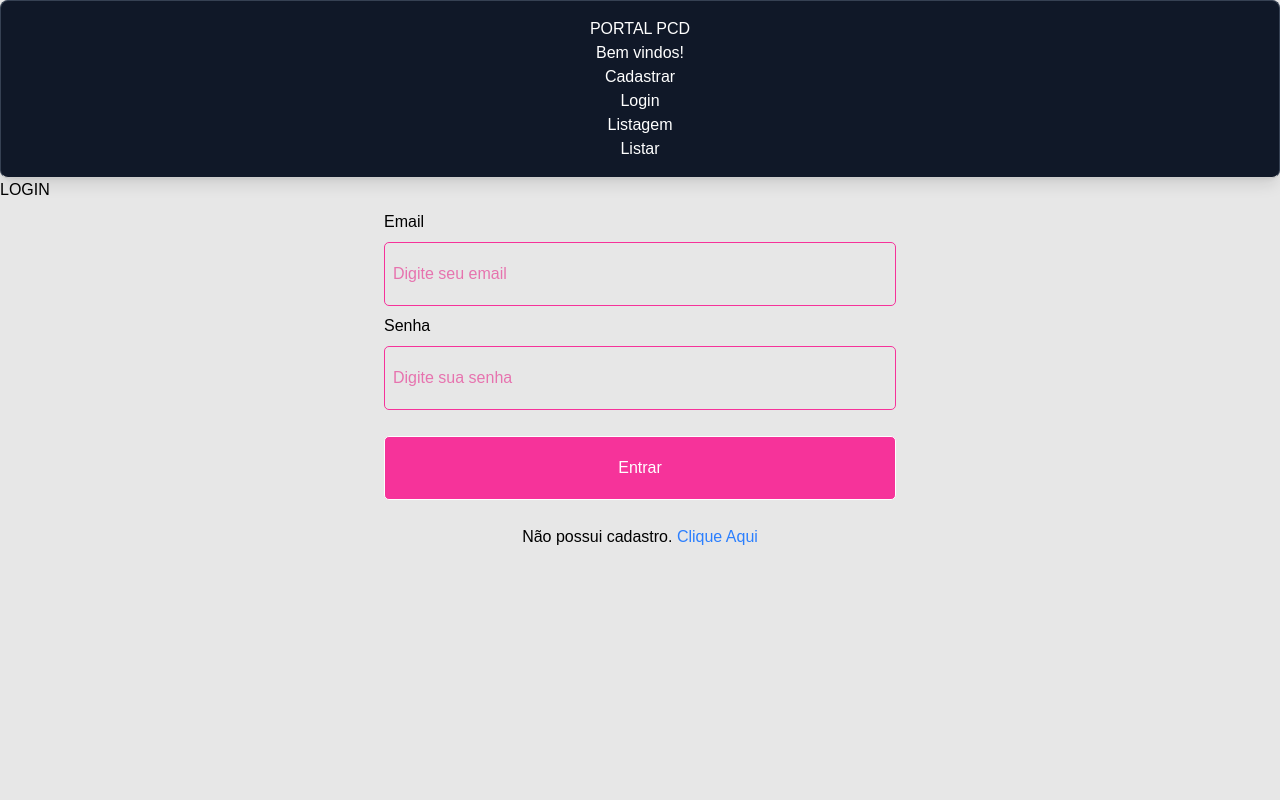
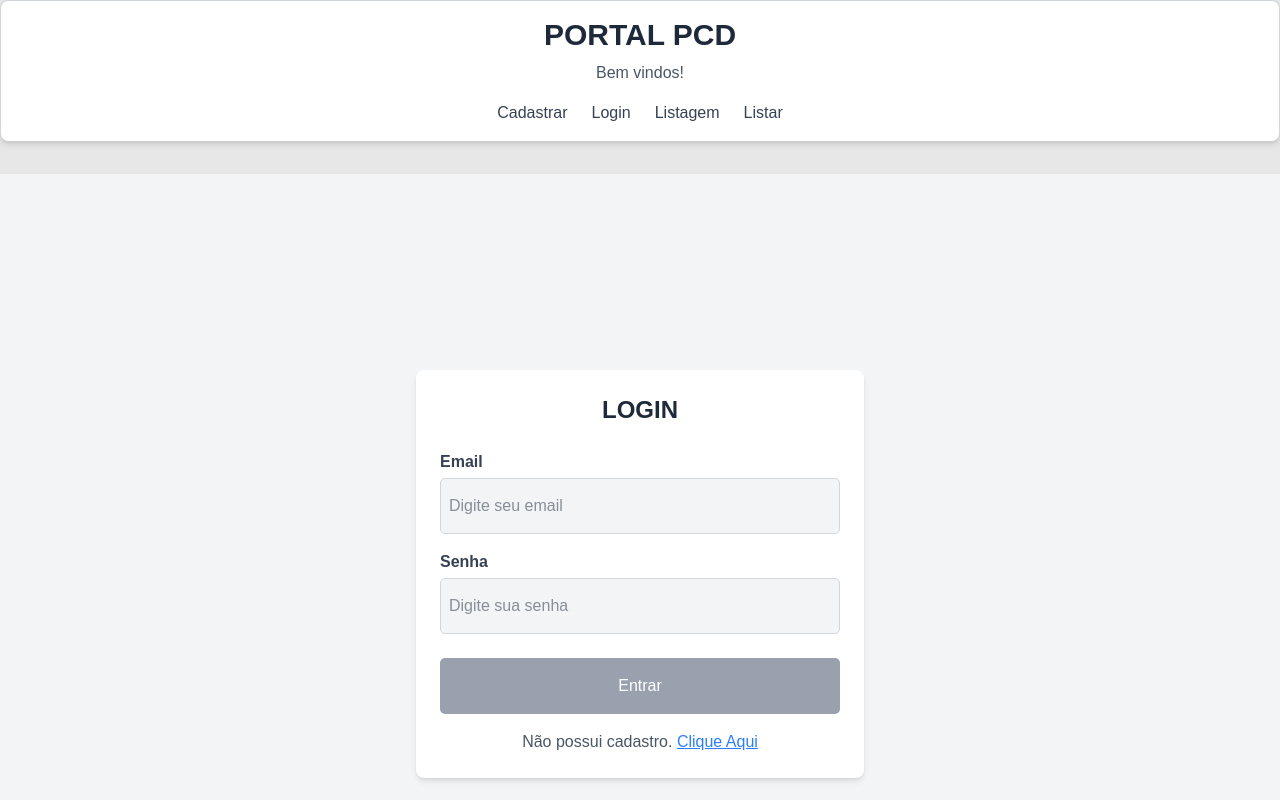
Before and after one commit to Renato-005/Portal-PCD, a Next.js app in the folder portal-pcd/: page /login in a window 1280 px wide. Shown: the top 800 px of the page. Built offline with nearby package versions, Linux system fonts and the light colour scheme.

Commit message:
Adicionando css ao projeto

```diff
--- a/portal-pcd/src/app/globals.css
+++ b/portal-pcd/src/app/globals.css
@@ -32,24 +32,77 @@
     backdrop-filter: blur(10px) brightness(0.8);
   }
 
-  .form-login{
-    input{
-      @apply invalid:border-pink-500 invalid:text-pink-600 focus:border-sky-500 focus:outline focus:outline-sky-500 focus:invalid:border-pink-500 focus:invalid:outline-pink-500 disabled:border-gray-200 disabled:bg-gray-50 disabled:text-gray-500 disabled:shadow-none dark:disabled:border-gray-700 dark:disabled:bg-gray-800/20 block border-[1px] mx-auto w-[40vw] h-[8vh] rounded-[5px] p-2;
+  .form-login {
+    @apply bg-white p-6 rounded-lg shadow-md w-[90vw] max-w-md mx-auto;
   }
 
-    button{
-      @apply  bg-pink-500 hover:border-[1px] hover:border-pink-600 hover:bg-white hover:text-pink-500 text-white focus:outline focus:outline-sky-500  disabled:border-gray-200 disabled:bg-gray-50 disabled:text-gray-500 disabled:shadow-none dark:disabled:border-gray-700 dark:disabled:bg-gray-800/20 block border-[1px] mx-auto w-[40vw] h-[8vh] rounded-[5px] p-2 my-[2%] transition ease-in cursor-pointer;
+  .form-login input {
+    @apply bg-gray-100 text-gray-800 border border-gray-300
+    focus:border-gray-600 focus:outline-none focus:ring-1 focus:ring-gray-500
+    hover:bg-gray-200 block w-full h-[7vh] rounded-[5px] p-2 mb-4;
   }
 
-    label{
-      @apply block mx-auto w-[40vw] my-2;
+  .form-login button {
+    @apply bg-gray-400 text-white hover:bg-gray-600
+    focus:outline-none focus:ring-2 focus:ring-gray-600
+    w-full h-[7vh] rounded-[5px] p-2 mt-2 transition ease-in cursor-pointer;
   }
 
-
+  .form-login label {
+    @apply block text-gray-700 font-semibold mb-1;
   }
 
+  .form-login legend {
+    @apply text-center text-2xl font-bold mb-6 text-gray-800;
+  }
 
+  .form-login p {
+    @apply mt-4 text-gray-600;
+  }
 
+  .form-login a {
+    @apply underline hover:text-gray-800;
+  }
+
+  .form-cadastro {
+    @apply bg-white p-6 rounded-lg shadow-md w-[90vw] max-w-md mx-auto;
+  }
+
+  .form-cadastro-input {
+    @apply bg-gray-100 text-gray-800 border border-gray-300
+    focus:border-gray-600 focus:outline-none focus:ring-1 focus:ring-gray-500
+    hover:bg-gray-200 block w-full h-[7vh] rounded-[5px] p-2 mb-4;
+  }
+
+  .form-cadastro-button {
+    @apply bg-gray-400 text-white hover:bg-gray-600
+    focus:outline-none focus:ring-2 focus:ring-gray-600
+    w-full h-[7vh] rounded-[5px] p-2 mt-2 transition ease-in cursor-pointer;
+  }
+
+  .form-cadastro-label {
+    @apply block text-gray-700 font-semibold mb-1;
+  }
+
+  .form-cadastro-legend {
+    @apply text-center text-2xl font-bold mb-6 text-gray-800;
+  }
+
+  .meu-cabecalho {
+    @apply bg-white text-gray-800 shadow-md w-full p-6 rounded-b-lg flex flex-col items-center justify-center mb-8 border-b border-gray-300;
+  }
+
+  .meu-cabecalho h1 {
+    @apply text-3xl font-bold mb-2 text-center;
+  }
+
+  .meu-cabecalho p {
+    @apply text-gray-600 text-center text-base;
+  }
+
+  .dark .meu-cabecalho {
+    @apply bg-gray-900 text-white border-gray-700;
+  }
 }
 
 .meu-container {
--- a/portal-pcd/src/components/Cadastro/Cadastro.tsx
+++ b/portal-pcd/src/components/Cadastro/Cadastro.tsx
@@ -42,12 +42,12 @@ export default function Cadastro() {
       }
 
   return (
-    <div>
+    <div className="min-h-screen flex items-center justify-center bg-gray-100">
         <form  onSubmit={handleSubmit} className="form-cadastro">
         <fieldset>
-          <legend>CADASTRO</legend>
+          <legend className="form-cadastro-legend">CADASTRO</legend>
           <div>
-            <label htmlFor="nome">Nome</label>
+            <label htmlFor="nome" className="form-cadastro-label">Nome</label>
             <input
               type="text"
               name="nome"
@@ -56,10 +56,11 @@ export default function Cadastro() {
               placeholder="Digite seu nome"
               value={usuario.nome}
               onChange={(e) => handleChange(e)}
+              className="form-cadastro-input"
             />
           </div>
           <div>
-            <label htmlFor="email">Email</label>
+            <label htmlFor="email" className="form-cadastro-label">Email</label>
             <input
               type="email"
               name="email"
@@ -68,10 +69,11 @@ export default function Cadastro() {
               placeholder="Digite seu email"
               value={usuario.email}
               onChange={(e) => handleChange(e)}
+              className="form-cadastro-input"
             />
           </div>
           <div>
-            <label htmlFor="senha">Senha</label>
+            <label htmlFor="senha" className="form-cadastro-label">Senha</label>
             <input
               type="password"
               name="senha"
@@ -80,10 +82,11 @@ export default function Cadastro() {
               placeholder="Digite sua senha"
               value={usuario.senha}
               onChange={(e) => handleChange(e) }
+              className="form-cadastro-input"
             />
           </div>
           <div>
-            <button type="submit" id="submit">
+            <button type="submit" id="submit" className="form-cadastro-button">
               Cadastrar
             </button>
           </div>
--- a/portal-pcd/src/components/Form/Form.tsx
+++ b/portal-pcd/src/components/Form/Form.tsx
@@ -55,7 +55,7 @@ export default function Form() {
   }
 
   return (
-    <div>
+    <div className="min-h-screen flex items-center justify-center bg-gray-100">
 
       <form onSubmit={handleSubmit} className="form-login">
         <fieldset>
--- a/portal-pcd/src/components/Menu/Menu.tsx
+++ b/portal-pcd/src/components/Menu/Menu.tsx
@@ -2,21 +2,29 @@ import Link from "next/link";
 
 export default function Menu() {
     return (
-     <nav>
-        <ul>
+        <nav className="mt-4">
+          <ul className="flex gap-6 justify-center">
             <li>
-                <Link href="/cadastro">Cadastrar</Link>
+              <Link href="/cadastro" className="text-gray-700 hover:text-gray-900 font-medium">
+                Cadastrar
+              </Link>
             </li>
             <li>
-                <Link href="/login">Login</Link>
+              <Link href="/login" className="text-gray-700 hover:text-gray-900 font-medium">
+                Login
+              </Link>
             </li>
             <li>
-                <Link href="/listagem">Listagem</Link>
+              <Link href="/listagem" className="text-gray-700 hover:text-gray-900 font-medium">
+                Listagem
+              </Link>
             </li>
             <li>
-                <Link href="/lista">Listar</Link>
+              <Link href="/lista" className="text-gray-700 hover:text-gray-900 font-medium">
+                Listar
+              </Link>
             </li>
-        </ul>
-     </nav>
-    );
-}
+          </ul>
+        </nav>
+      );
+    }
```
Lines whose indentation alone changed are shown as unchanged.
